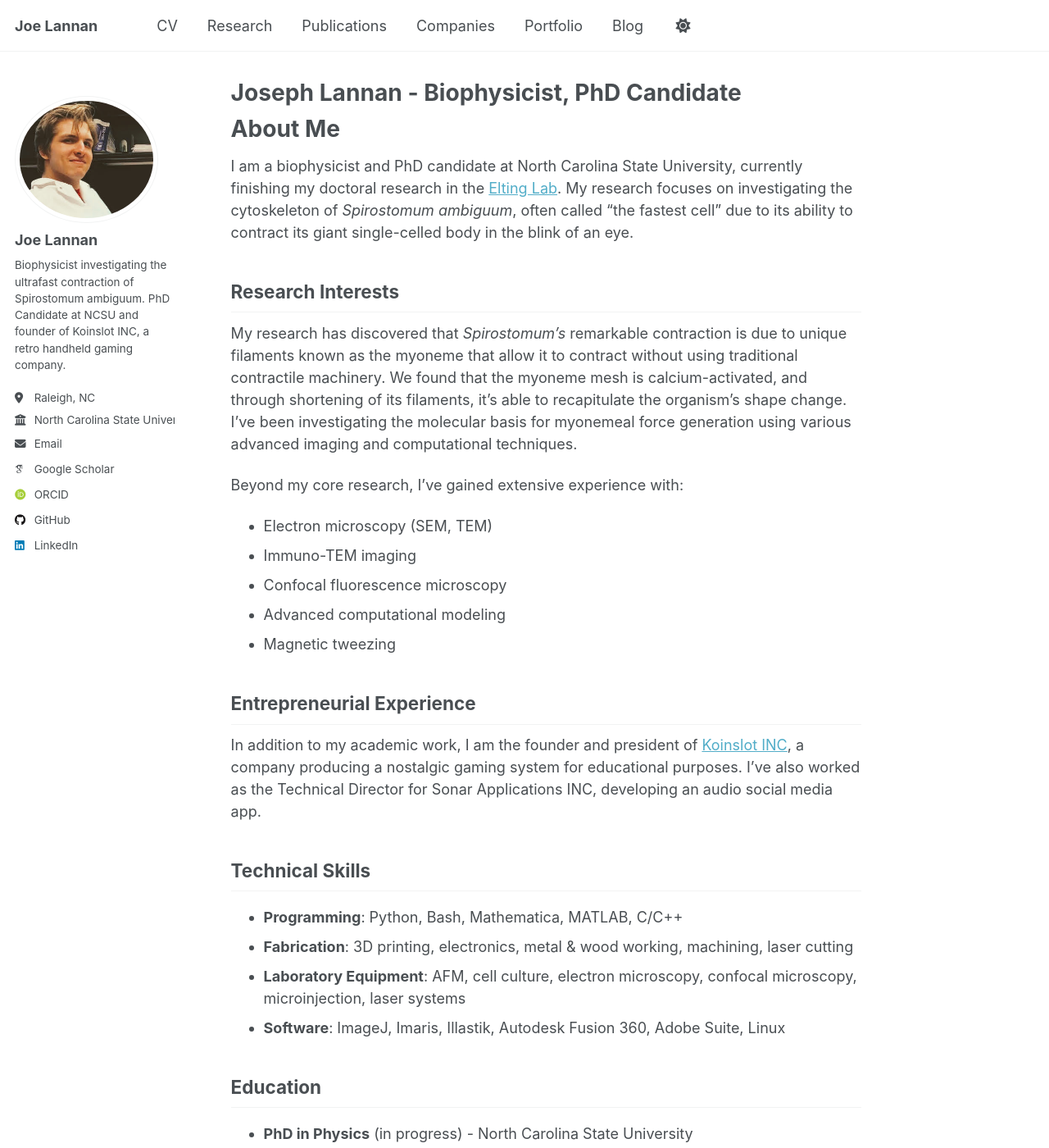
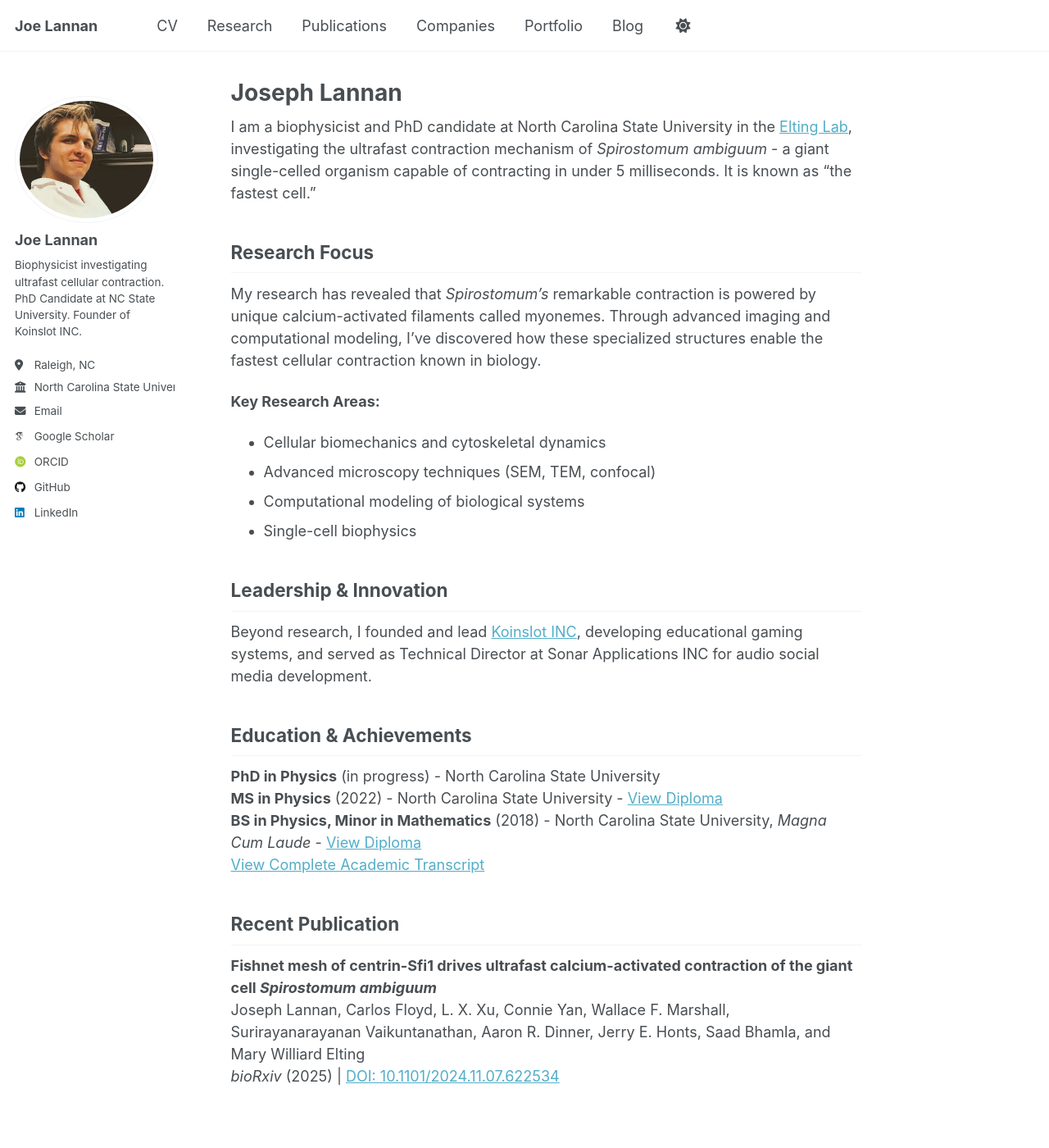
Before and after one commit to Joe-Lannan/personal-website, a Jekyll site: the page built from _pages/about.md, in a window 1280 px wide and 1400 px high. Shown: the whole window at 82% size. Built offline with Jekyll 4.4.1, drawn with Linux system fonts in a browser that asks for light colours; some web fonts are replaced; some of the changed text lies outside the part shown.

Commit message:
Cleanup redundant info and wording

```diff
--- a/_config.yml
+++ b/_config.yml
@@ -12,7 +12,7 @@ site_theme: "default"
 title: "Joe Lannan"
 title_separator: "-"
 name: &name "Joe Lannan"
-description: &description "Biophysicist, entrepreneur, programmer, researcher"
+description: &description "Biophysicist • PhD Candidate • Entrepreneur"
 url: https://joe-lannan.com # the base hostname & protocol for your site e.g. "https://[your GitHub username].github.io" or if you already have some other page hosted on Github then use "https://[your GitHub username].github.io/[Your Repo Name]"
 baseurl: "" # the subpath of your site, e.g. "/blog"
 repository: "joe-lannan/personal-website"
@@ -26,7 +26,7 @@ author:
   avatar: "profile.jpg"
   name: "Joe Lannan"
   pronouns: # example: "she/her"
-  bio: "Biophysicist investigating the ultrafast contraction of Spirostomum ambiguum. PhD Candidate at NCSU and founder of Koinslot INC, a retro handheld gaming company."
+  bio: "Biophysicist investigating ultrafast cellular contraction. PhD Candidate at NC State University. Founder of Koinslot INC."
   location: "Raleigh, NC"
   employer: "North Carolina State University, Elting Lab"
   uri: # URL
--- a/_pages/about.md
+++ b/_pages/about.md
@@ -1,48 +1,37 @@
 ---
 permalink: /
-title: "Joseph Lannan - Biophysicist, PhD Candidate"
+title: "Joseph Lannan"
 author_profile: true
 redirect_from:
   - /about/
   - /about.html
 ---
 
-# About Me
+I am a biophysicist and PhD candidate at North Carolina State University in the [Elting Lab](https://physics.ncsu.edu/eltinglab/), investigating the ultrafast contraction mechanism of *Spirostomum ambiguum* - a giant single-celled organism capable of contracting in under 5 milliseconds. It is known as "the fastest cell."
 
-I am a biophysicist and PhD candidate at North Carolina State University, currently finishing my doctoral research in the [Elting Lab](https://physics.ncsu.edu/eltinglab/). My research focuses on investigating the cytoskeleton of *Spirostomum ambiguum*, often called "the fastest cell" due to its ability to contract its giant single-celled body in the blink of an eye.
+## Research Focus
 
-## Research Interests
+My research has revealed that *Spirostomum's* remarkable contraction is powered by unique calcium-activated filaments called myonemes. Through advanced imaging and computational modeling, I've discovered how these specialized structures enable the fastest cellular contraction known in biology.
 
-My research has discovered that *Spirostomum's* remarkable contraction is due to unique filaments known as the myoneme that allow it to contract without using traditional contractile machinery. We found that the myoneme mesh is calcium-activated, and through shortening of its filaments, it's able to recapitulate the organism's shape change. I've been investigating the molecular basis for myonemeal force generation using various advanced imaging and computational techniques.
+**Key Research Areas:**
+- Cellular biomechanics and cytoskeletal dynamics
+- Advanced microscopy techniques (SEM, TEM, confocal)
+- Computational modeling of biological systems
+- Single-cell biophysics
 
-Beyond my core research, I've gained extensive experience with:
-* Electron microscopy (SEM, TEM)
-* Immuno-TEM imaging
-* Confocal fluorescence microscopy
-* Advanced computational modeling
-* Magnetic tweezing
+## Leadership & Innovation
 
-## Entrepreneurial Experience
+Beyond research, I founded and lead [Koinslot INC](http://koinslotkywy.com), developing educational gaming systems, and served as Technical Director at Sonar Applications INC for audio social media development.
 
-In addition to my academic work, I am the founder and president of [Koinslot INC](http://koinslotkywy.com), a company producing a nostalgic gaming system for educational purposes. I've also worked as the Technical Director for Sonar Applications INC, developing an audio social media app.
+## Education & Achievements
 
-## Technical Skills
-
-* **Programming**: Python, Bash, Mathematica, MATLAB, C/C++
-* **Fabrication**: 3D printing, electronics, metal & wood working, machining, laser cutting
-* **Laboratory Equipment**: AFM, cell culture, electron microscopy, confocal microscopy, microinjection, laser systems
-* **Software**: ImageJ, Imaris, Illastik, Autodesk Fusion 360, Adobe Suite, Linux
-
-## Education
-
-* **PhD in Physics** (in progress) - North Carolina State University
-* **MS in Physics** (2022) - North Carolina State University - [View Diploma](/files/Diplomas/Joe_Lannan_Masters_Diploma.pdf)
-* **BS in Physics, Minor in Mathematics** (2018) - North Carolina State University, *Magna Cum Laude* - [View Diploma](/files/Diplomas/Joe_Lannan_Bachelors.pdf)
-* [View Complete Academic Transcript](/files/Diplomas/Transcript.pdf)
+**PhD in Physics** (in progress) - North Carolina State University
+**MS in Physics** (2022) - North Carolina State University - [View Diploma](/files/Diplomas/Joe_Lannan_Masters_Diploma.pdf)
+**BS in Physics, Minor in Mathematics** (2018) - North Carolina State University, *Magna Cum Laude* - [View Diploma](/files/Diplomas/Joe_Lannan_Bachelors.pdf)
+[View Complete Academic Transcript](/files/Diplomas/Transcript.pdf)
 
 ## Recent Publication
 
 **Fishnet mesh of centrin-Sfi1 drives ultrafast calcium-activated contraction of the giant cell *Spirostomum ambiguum***
 Joseph Lannan, Carlos Floyd, L. X. Xu, Connie Yan, Wallace F. Marshall, Surirayanarayanan Vaikuntanathan, Aaron R. Dinner, Jerry E. Honts, Saad Bhamla, and Mary Williard Elting
-Biorxiv (2025)
-doi: [https://doi.org/10.1101/2024.11.07.622534](https://doi.org/10.1101/2024.11.07.622534)
+*bioRxiv* (2025) | [DOI: 10.1101/2024.11.07.622534](https://doi.org/10.1101/2024.11.07.622534)
```
Also changed, not shown: _pages/research.md (+30 -13 lines).
